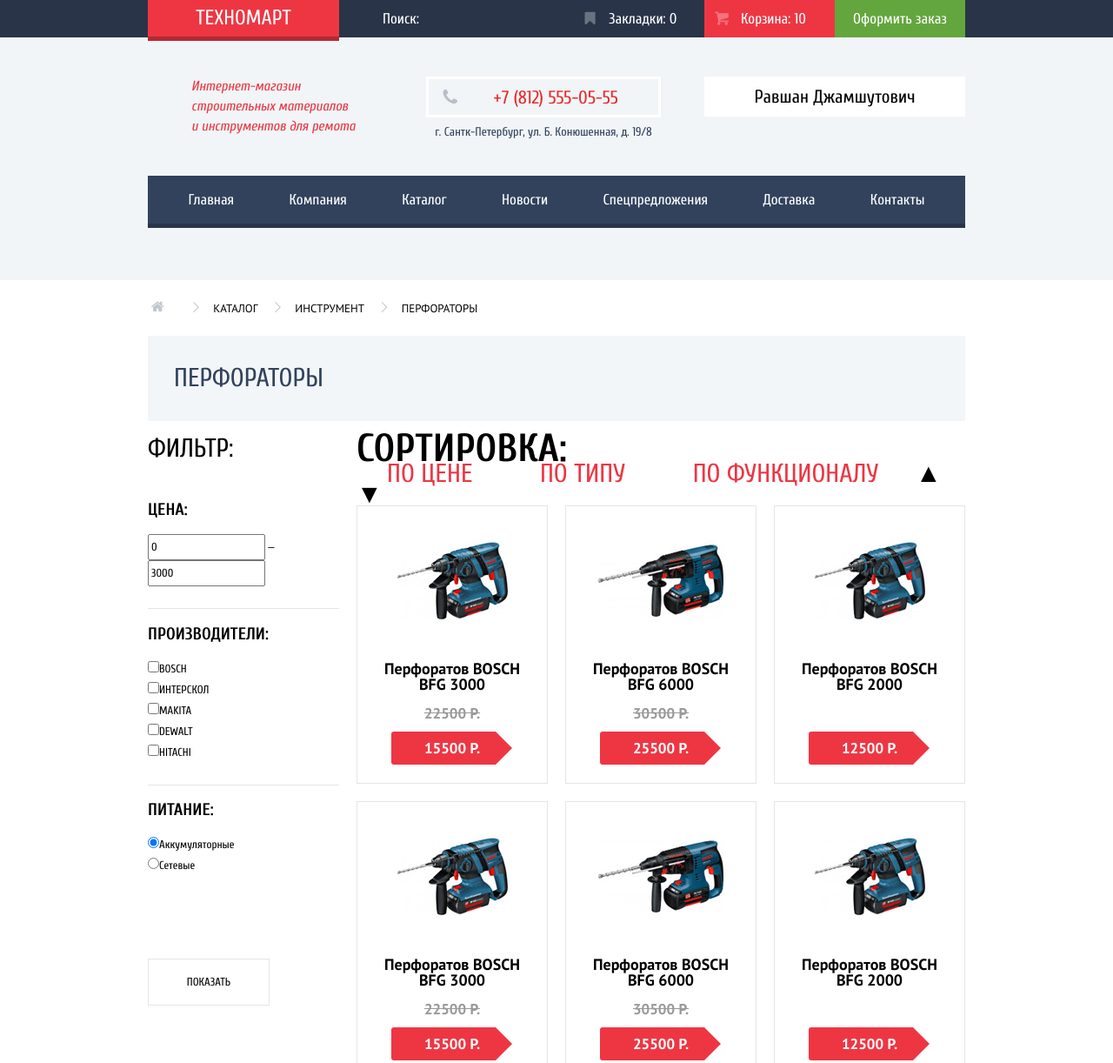
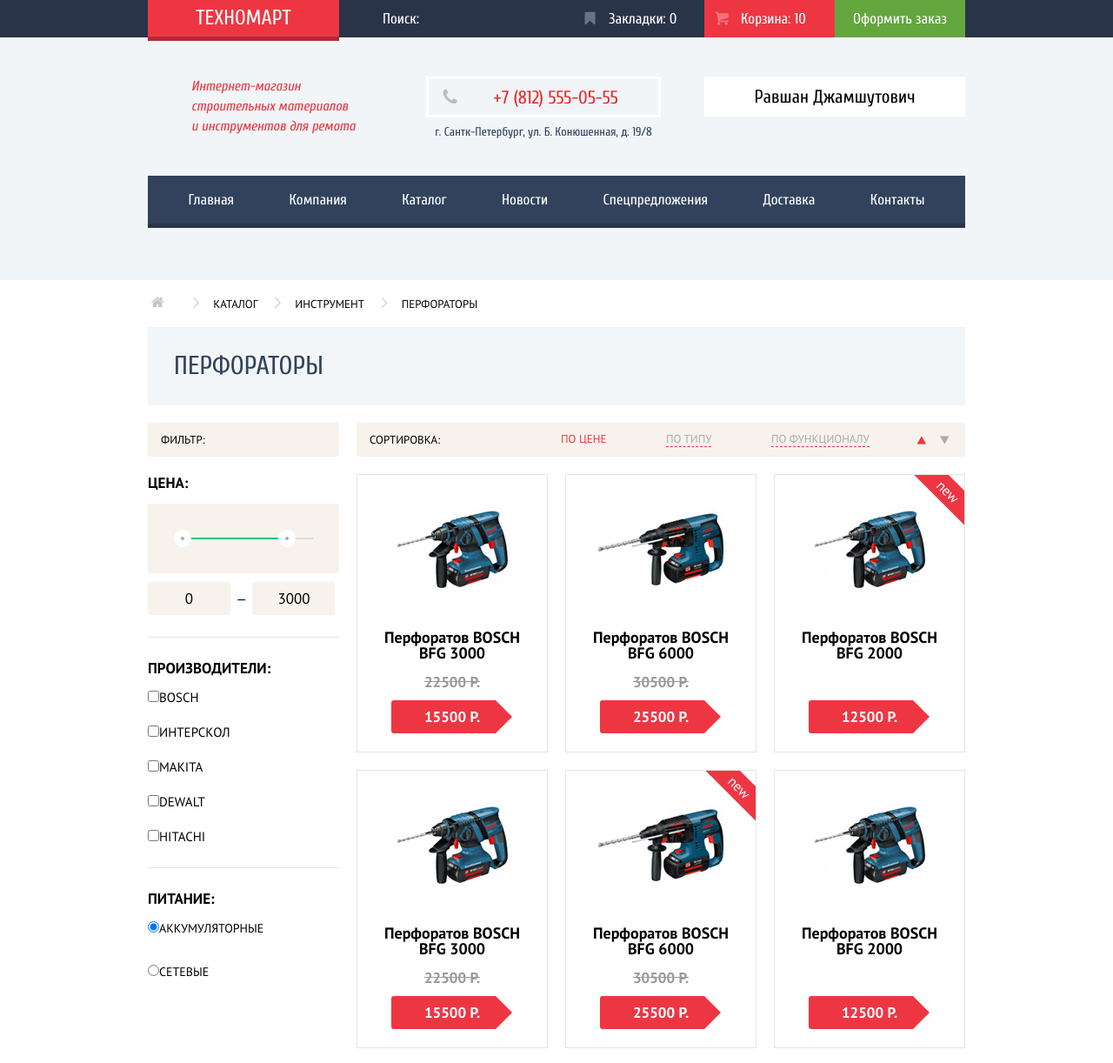
Before and after one commit to bini1988/202794-technomart, a plain HTML site: page catalog.html in a window 1280 px wide. Shown: the top 1222 px of the page at 87% size. Drawn offline with Linux system fonts and the light colour scheme; files whose address does not match are found by name.

Commit message:
Оформеление правой колонки catalog

```diff
--- a/catalog.html
+++ b/catalog.html
@@ -71,13 +71,13 @@
 					<li class="icon-right"><a href="#">Инструмент</a></li>
 					<li class="icon-right"><a href="#">Перфораторы</a></li>
 				</ul>
-				<div class="page-header">
-					<span class="section-title">Перфораторы</span>
-				</div>
-				<div class="catalog-content clearfix">
-					<div class="catalog-content-left">
+				<div class="page-header">Перфораторы</div>
+				<div class="page-content clearfix">
+					<div class="page-content-left">
 						<form id="product-filter" action="/" method="post">
-							<div class="side-header">Фильтр:</div>
+							<div class="column-header">
+								<h2>Фильтр:</h2>
+							</div>
 							<div class="filters">
 								<section class="filter-section">
 									<h2 class="filter-title">Цена:</h2>
@@ -91,7 +91,7 @@
 					            </div>
 					            <div class="price-controls">
 					                <input class="min-price" type="text" value="0">
-					                <span class="prise-sep">&#150;</span>
+					                <span class="price-sep">&#150;</span>
 					                <input class="max-price" type="text" value="3000">
 					            </div>
 					        	</div>
@@ -132,18 +132,20 @@
 									</ul>
 								</section>
 							</div>
-							<input class="button-filter" type="submit"  value="Показать">
+							<input class="button-common button-filter" type="submit"  value="Показать">
 						</form>
 					</div>
 					<div class="catalog-content-right">
-						<div class="side-header">
+						<div class="column-header clearfix">
 							<h2>Сортировка:</h2>
 							<div class="catalog-controls">
-								<a class="button-order" href="#">По цене</a>
-								<a class="button-order active-button" href="#">По типу</a>
-								<a class="button-order active-button" href="#">По функционалу</a>
-								<span class="order-upper">&#9650;</span>
-								<span class="order-lower">&#9660;</span>
+								<a class="active-control" href="#">По цене</a>
+								<a href="#">По типу</a>
+								<a href="#">По функционалу</a>
+								<div class="sort-controls">
+									<div class="icon-up-dir active-control"></div>
+									<div class="icon-down-dir"></div>
+								</div>
 							</div>
 						</div>
 						<section class="products-list">
@@ -171,7 +173,7 @@
 								<div class="discount">30500 Р.</div>
 								<div class="price">25500 P.</div>
 							</article>
-							<article class="product-item new-product">
+							<article class="product-item new-mark">
 								<div class="actions">
 									<a href="#" class="buy">Купить</a>
 									<a href="#" class="bookmark">В закладки</a>
@@ -195,7 +197,7 @@
 								<div class="discount">22500 Р.</div>
 								<div class="price">15500 P.</div>
 							</article>
-							<article class="product-item new-product">
+							<article class="product-item new-mark">
 								<div class="actions">
 									<a href="#" class="buy">Купить</a>
 									<a href="#" class="bookmark">В закладки</a>
--- a/css/style.css
+++ b/css/style.css
@@ -1395,7 +1395,7 @@
 }
 
 .breadcrumbs {
-	margin: 20px 0px;
+	margin: 15px 0px;
 	padding: 0px;
 }
 
@@ -1430,53 +1430,177 @@
 
 .page-header {
 	padding: 30px;
+	padding-top: 30px;
 	margin-bottom: 20px;
 
+	font-family: 'Cuprum', 'Arial', sans-serif;
+	font-size: 30px;
+	line-height: 30px;
+	text-transform: uppercase;
+
+	color: #32425c;
 	background-color: #f2f6f8;
 }
 
-.catalog-content-left {
+.page-content-left {
 	float: left;
 	width: 220px;
 }
-/*
-.side-header {
-	padding: 15px;
+
+.column-header {
+	padding: 8px 15px;
 	margin-bottom: 20px;
 
+	font-family: 'PTSans', 'Arial', sans-serif;
+	font-size: 13px;
+	font-weight: normal;
+	line-height: 18px;
+
+	text-transform: uppercase;
+	color: #000000;
 	background-color: #f7f3ec;
-}*/
-
-.side-header
-h2 {
-	display: inline-block;
-	margin: 0px;
-
-	text-transform: uppercase;
+	border-radius: 3px;
+}
+
+.column-header h2 {
+	display: inline-block;
+	margin: 0px;
+
+	vertical-align: middle;
+	font-size: 13px;
+	line-height: 23px;
+	font-weight: normal;
 }
 
 .filter-section {
 	padding-bottom: 25px;
+	margin-bottom: 25px;
 
 	border-bottom: 1px solid #e5e5e5;
 }
 
 .filter-title {
+	margin-top: 0px;
+
+	font-family: 'PTSans', 'Arial', sans-serif;
+	font-size: 17px;
+	line-height: 20px;
+	font-weight: bold;
+
 	text-transform: uppercase;
+}
+
+.range-filter {
+	width: 220px;
+}
+
+.range-controls {
+	position: relative;
+	height: 80px;
+	margin-bottom: 10px;
+	padding: 0px 30px;
+
+	background: #f7f3ec;
+	border-radius: 0px  0px 3px 3px;
+	overflow: hidden;
+}
+
+.range-controls
+.scale {
+	margin-top: 39px;
+	height: 2px;
+	background: #d7dcde;
+}
+
+.range-controls
+.bar {
+	height: 2px;
+	width: 140px;
+	background-color: #00ca74;
+}
+
+.range-controls
+.toggle {
+	position: absolute;
+	top: 30px;
+	left: 30px;
+
+	width: 4px;
+	height: 4px;
+
+	border: 8px solid white;
+	background-color: #ababab;
+	cursor: pointer;
+	border-radius: 50%;
+}
+
+.range-controls
+.min-toggle {
+	left: 30px;
+}
+
+.range-controls
+.max-toggle {
+	left: 150px;
+}
+
+.price-controls input {
+	width: 55px;
+	padding: 10px 20px;
+
+	font-family: 'PTSans', 'Arial', sans-serif;
+	font-size: 17px;
+	line-height: 18px;
+	font-weight: normal;
+
+	text-align: center;
+	color: #000000;
+	background-color: #f7f3ec;
+	border: none;
+	border-radius: 3px;
+}
+
+.price-controls
+.price-sep {
+	margin: 0px 5px;
+
+	font-family: 'PTSans', 'Arial', sans-serif;
+	font-size: 16px;
+	line-height: 18px;
+	font-weight: normal;
 }
 
 .producers-list {
 	padding: 0px;
 	margin: 0px;
 
+	font-family: 'PTSans', 'Arial', sans-serif;
+	font-size: 15px;
+	line-height: 20px;
+	font-weight: normal;
+
 	list-style: none;
+}
+
+.producers-list li:not(:last-child) {
+	margin-bottom: 20px;
 }
 
 .power-list {
 	padding: 0px;
 	margin: 0px;
 
+	font-family: 'PTSans', 'Arial', sans-serif;
+	font-size: 14px;
+	line-height: 20px;
+	font-weight: normal;
+
+	text-transform: uppercase;
 	list-style: none;
+}
+
+.power-list li:not(:last-child) {
+	margin-bottom: 30px;
 }
 
 .filter-section:last-child {
@@ -1487,11 +1611,15 @@
 
 .button-filter {
 	width: 140px;
-	padding: 14px 0px;
-
-	text-transform: uppercase;
 
 	border: 1px solid #e5e5e5;
+	color: #000000;
+	background-color: #ffffff;
+
+}
+
+.button-filter:hover {
+	color: #000000;
 	background-color: #ffffff;
 }
 
@@ -1502,16 +1630,49 @@
 
 .catalog-controls {
 	float: right;
-}
-
-.button-order {
-	padding-left:  35px;
-	padding-right: 35px;
+	width: 495px;
+}
+
+.catalog-controls a {
+	margin-left:  45px;
+	margin-right: 20px;
+
+	font-size: 13px;
+	line-height: 18px;
 
 	text-transform: uppercase;
 	text-decoration: none;
 
+	color: #acaaa5;
+	border-bottom: 1px dashed #ee3643;
+}
+
+.sort-controls {
+	display: inline-block;
+	width: 50px;
+	padding-left: 20px;
+	text-align: right;
+}
+
+.sort-controls div {
+	display: inline-block;
+
+	height: 23px;
+	width: 23px;
+
+	padding: 0px -5px;
+	margin: 0px;
+
+	font-size: 23px;
+	line-height: 20px;
+	vertical-align: middle;
+	color: #acaaa5;
+}
+
+.catalog-controls
+.active-control {
 	color: #ee3643;
+	border: none;
 }
 
 .catalog-content-right
```
